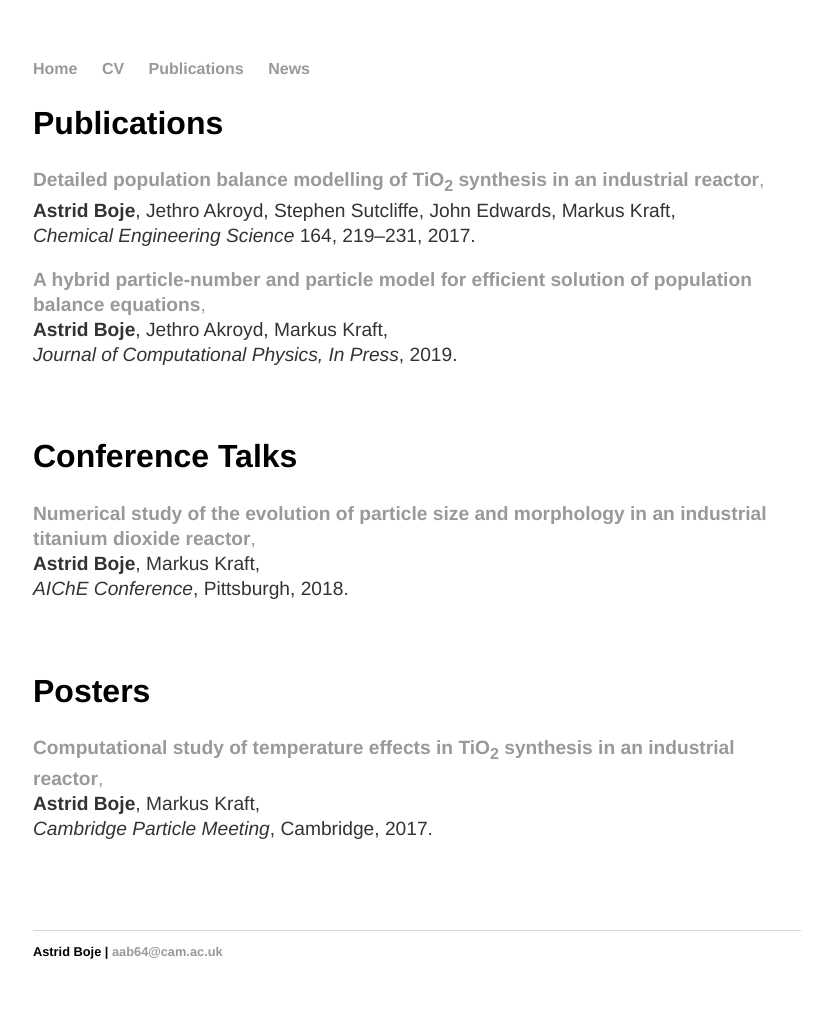
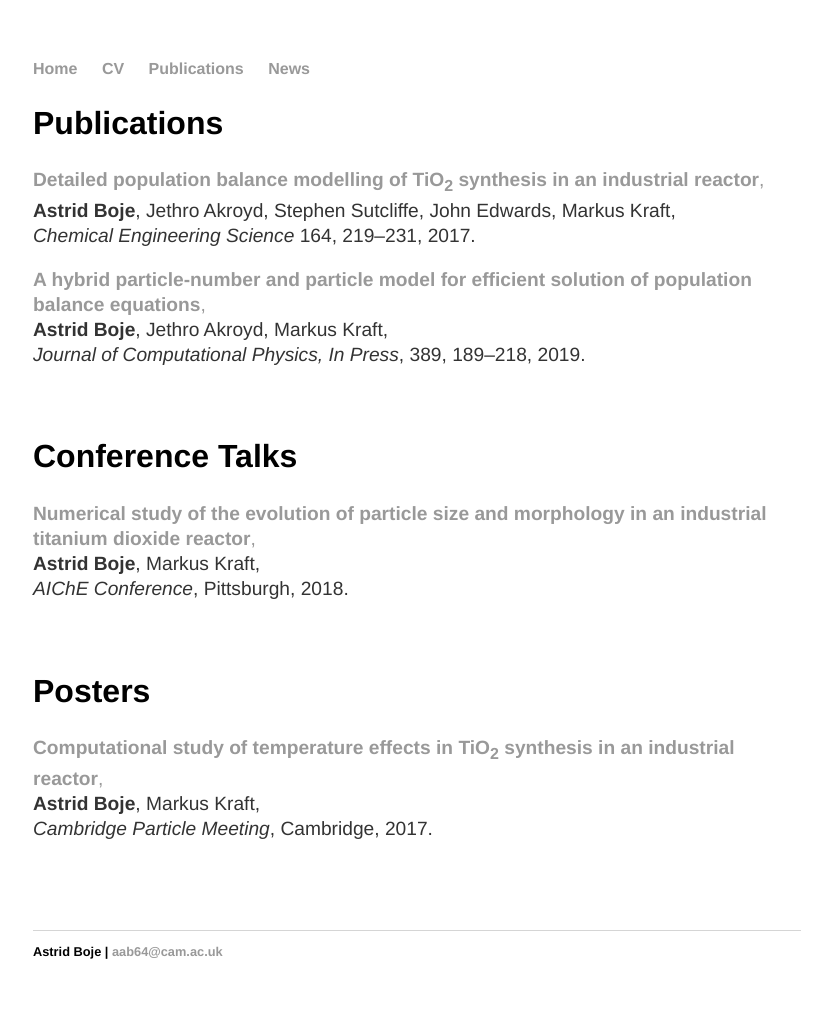
Before and after one commit to aab64/aab64.github.io, a Jekyll site: the page built from publications/index.html, in a window 1280 px wide. Shown: the whole page, without its empty margins (223-1055 px from the left). Built offline with Jekyll 4.4.1, drawn with Linux system fonts in a browser that asks for light colours.

Commit message:
Update index.html

```diff
--- a/publications/index.html
+++ b/publications/index.html
@@ -25,7 +25,7 @@ title: Astrid Boje | Publications
 		<strong>Astrid Boje</strong>, Jethro Akroyd, Markus Kraft,
 		<br/>
 		<em>Journal of Computational Physics, In Press</em>,
-		2019.
+		389, 189&ndash;218, 2019.
 	</p>
 	<p>
 		<br/>
```
